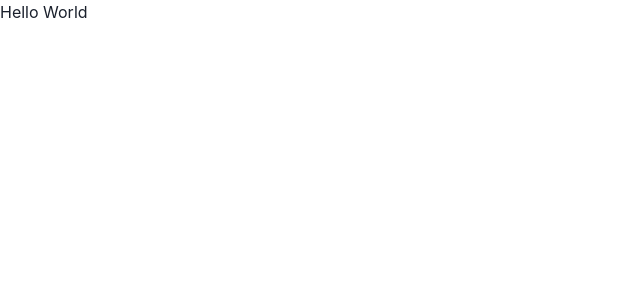
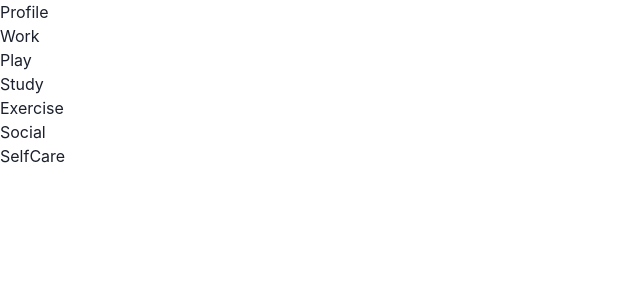
Before and after one commit to a-zajonc/time-tracking-dashboard, a React (Create React App) app: page / in a window 1280 px wide. Shown: the top 300 px of the page, without its empty margins (0-640 px from the left). Built offline with nearby package versions, Linux system fonts and the light colour scheme.

Commit message:
Add Component Files

```diff
--- a/src/App.js
+++ b/src/App.js
@@ -1,9 +1,12 @@
 import { ChakraProvider, Box } from "@chakra-ui/react";
+import { TimeTrackingDashboard } from "./components";
 
 function App() {
   return (
     <ChakraProvider>
-      <Box>Hello World</Box>
+      <Box>
+        <TimeTrackingDashboard />
+      </Box>
     </ChakraProvider>
   );
 }
--- /dev/null
+++ b/src/components/Exercise/index.js
@@ -0,0 +1,5 @@
+import { Box } from "@chakra-ui/react";
+
+export function Exercise() {
+  return <Box>Exercise</Box>;
+}
--- /dev/null
+++ b/src/components/Play/index.js
@@ -0,0 +1,5 @@
+import { Box } from "@chakra-ui/react";
+
+export function Play() {
+  return <Box>Play</Box>;
+}
--- /dev/null
+++ b/src/components/Profile/index.js
@@ -0,0 +1,5 @@
+import { Box } from "@chakra-ui/react";
+
+export function Profile() {
+  return <Box>Profile</Box>;
+}
--- /dev/null
+++ b/src/components/SelfCare/index.js
@@ -0,0 +1,5 @@
+import { Box } from "@chakra-ui/react";
+
+export function SelfCare() {
+  return <Box>SelfCare</Box>;
+}
--- /dev/null
+++ b/src/components/Social/index.js
@@ -0,0 +1,5 @@
+import { Box } from "@chakra-ui/react";
+
+export function Social() {
+  return <Box>Social</Box>;
+}
--- /dev/null
+++ b/src/components/Study/index.js
@@ -0,0 +1,5 @@
+import { Box } from "@chakra-ui/react";
+
+export function Study() {
+  return <Box>Study</Box>;
+}
--- /dev/null
+++ b/src/components/Work/index.js
@@ -0,0 +1,5 @@
+import { Box } from "@chakra-ui/react";
+
+export function Work() {
+  return <Box>Work</Box>;
+}
--- /dev/null
+++ b/src/components/index.js
@@ -0,0 +1,22 @@
+import { Box } from "@chakra-ui/react";
+import { Profile } from "./Profile";
+import { Work } from "./Work";
+import { Play } from "./Play";
+import { Study } from "./Study";
+import { Exercise } from "./Exercise";
+import { Social } from "./Social";
+import { SelfCare } from "./SelfCare";
+
+export function TimeTrackingDashboard() {
+  return (
+    <Box>
+      <Profile />
+      <Work />
+      <Play />
+      <Study />
+      <Exercise />
+      <Social />
+      <SelfCare />
+    </Box>
+  );
+}
```
